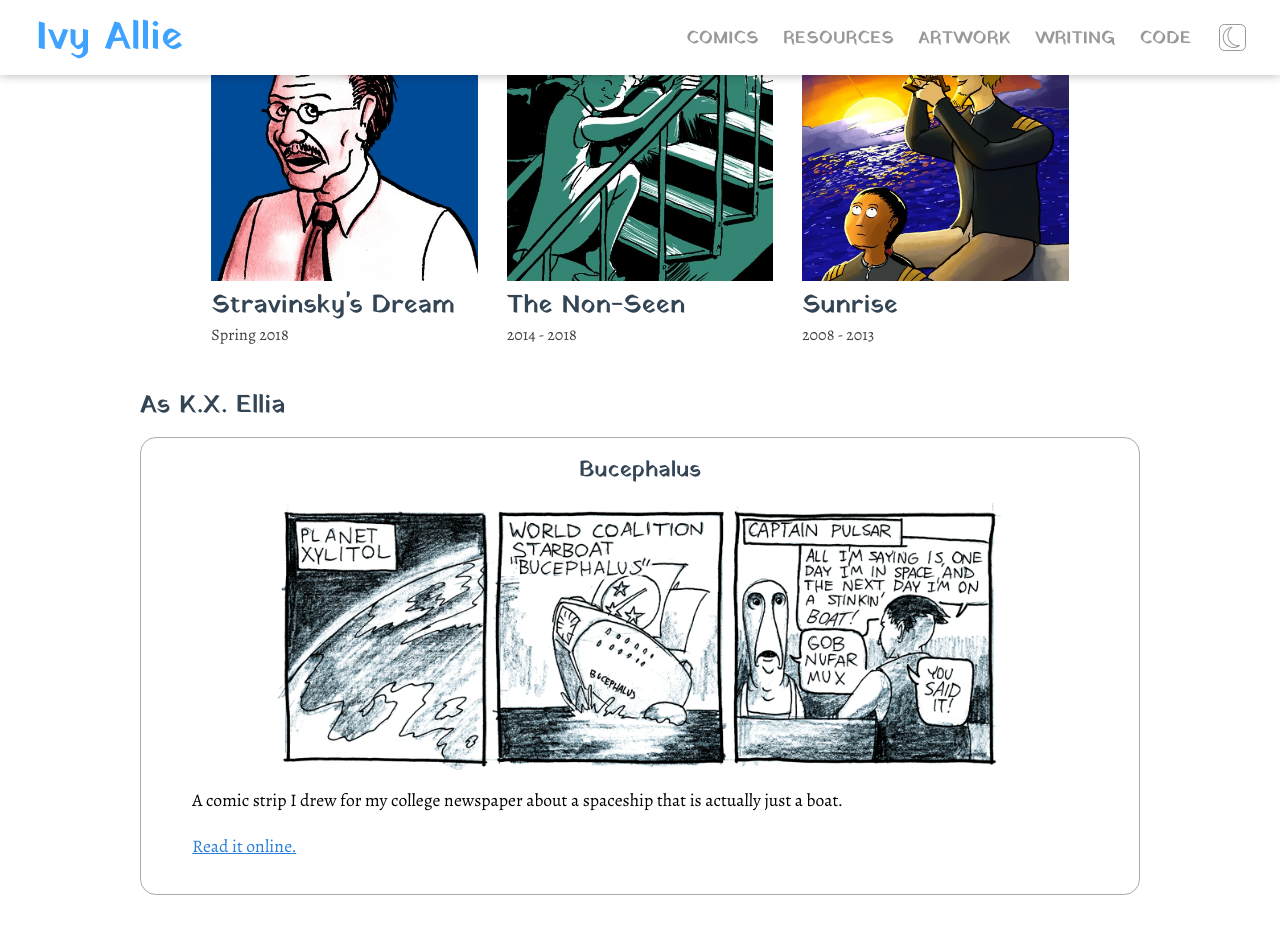
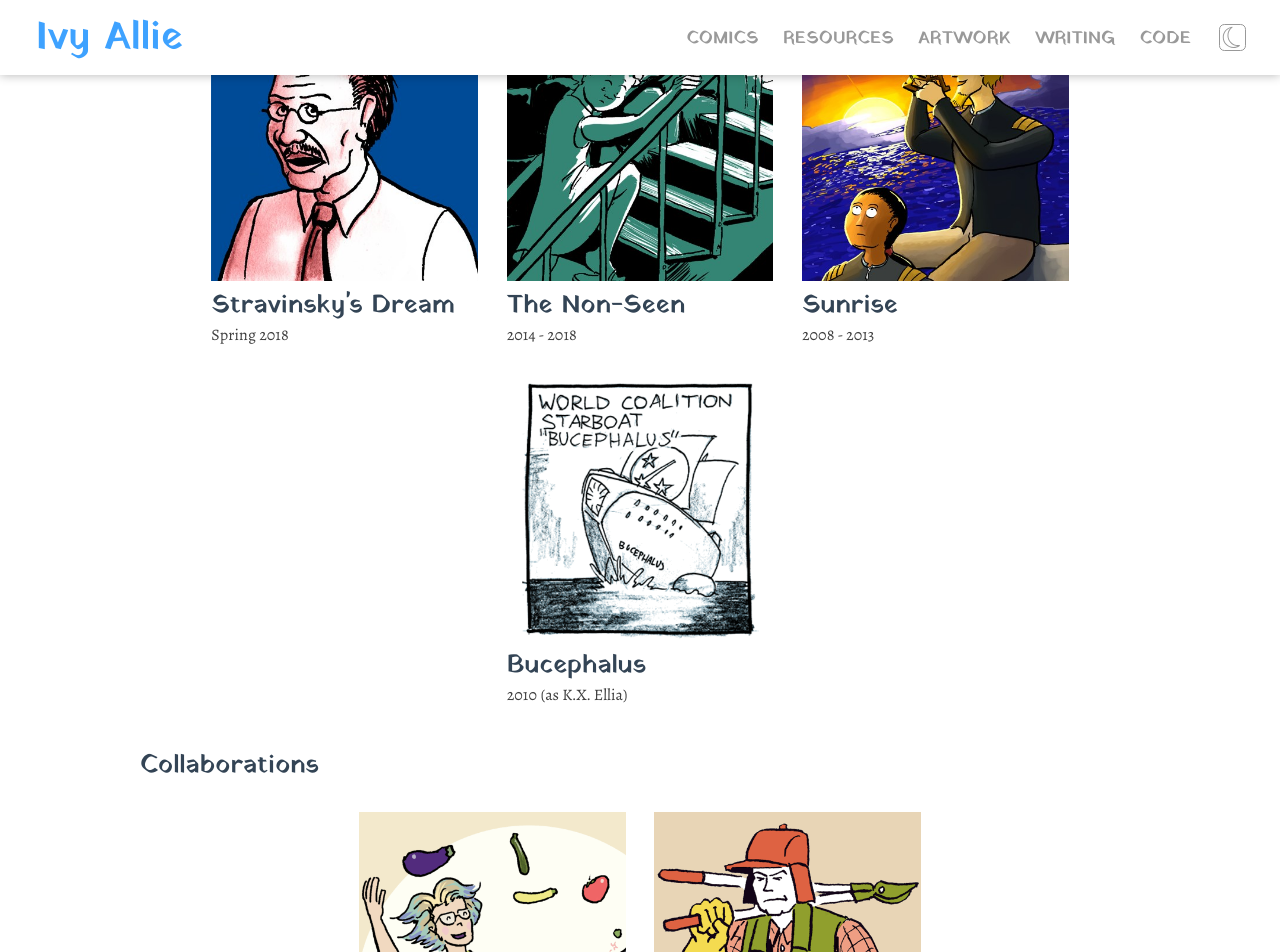
Before and after one commit to ivyallie/ivyallie.github.io, a Jekyll site: the page built from comics/index.html, in a window 1280 px wide and 1400 px high, scrolled down 1273 px. Shown: the top 952 px of the window. Built offline with Jekyll 4.4.1, drawn with Linux system fonts in a browser that asks for light colours; some of the changed text lies outside the part shown.

Commit message:
Restructured comics page and added links to Seven Days comics

```diff
--- a/assets/css/dark.css
+++ b/assets/css/dark.css
@@ -129,11 +129,11 @@ body {
     color: #d88026;
 }
 
-#comics_grid .comic_cell:hover {
+.comics_grid .comic_cell:hover {
     border-color:#d88026;
 }
 
-#comics_grid .comic_cell:hover h2 {
+.comics_grid .comic_cell:hover h2 {
     color:#d88026;
 }
 
--- a/assets/css/light.css
+++ b/assets/css/light.css
@@ -123,11 +123,11 @@ a {
     color: #277fd9;
 }
 
-#comics_grid .comic_cell:hover {
+.comics_grid .comic_cell:hover {
     border-color:#3ea2ff;
 }
 
-#comics_grid .comic_cell:hover h2 {
+.comics_grid .comic_cell:hover h2 {
     color:#3ea2ff;
 }
 
--- a/assets/css/style.css
+++ b/assets/css/style.css
@@ -597,24 +597,24 @@ section.post_listing p.datestamp {
     outline:none;
 }
 
-#comics_grid {
+.comics_grid {
     display: flex;
     flex-wrap: wrap;
     justify-content: center;
 }
 
-#comics_grid .comic_cell {
+.comics_grid .comic_cell {
     max-width: 200pt;
     padding:10pt;
     border: 1px solid rgba(0%,0%,0%,0)
 }
 
-#comics_grid .comic_cell a {
+.comics_grid .comic_cell a {
     text-decoration: none;
     margin:0;
 }
 
-#comics_grid .comic_cell a h2 {
+.comics_grid .comic_cell a h2 {
     margin:0;
 }
 
@@ -646,7 +646,7 @@ section.post_listing p.datestamp {
     color: #3f3f3f;
 }
 
-#comics_grid .comic_cell:hover {
+.comics_grid .comic_cell:hover {
     border:1px solid;
 }
 
--- a/comics/bucephalus.html
+++ b/comics/bucephalus.html
@@ -5,6 +5,11 @@ layout: default
 permalink: /comics/bucephalus/
 description: A gag comic about a spaceship that's actually just a boat.
 ---
+<p>These strips were originally published in the University of Connecticut's student paper, The Daily Campus, in fall of 2010, under the
+    pseudonym K.X. Ellia. I was paid $5 per strip, which for many years afterward remained the most money I'd ever made
+by drawing comics. The art is a bit sloppy but I still think this came out pretty fun. I did one other comic strip for
+the Daily Campus, <em>Past Tense</em>, which you will not find online on account of its not being very good.</p>
+
 <img src="/comics/images/bucephalus/bucephalus_0001.gif" alt="Bucephalus comic strip"/>
 <img src="/comics/images/bucephalus/bucephalus_0002.gif" alt="Bucephalus comic strip"/>
 <img src="/comics/images/bucephalus/bucephalus_0003.gif" alt="Bucephalus comic strip"/>
--- a/comics/index.html
+++ b/comics/index.html
@@ -3,7 +3,7 @@ title: Comics
 layout: default
 description: Comics written and drawn by Ivy Allie
 ---
-<div id="comics_grid">
+<div class="comics_grid">
      <div class="comic_cell"><a href="/comics/mirrorneuron2/"><img src="/comics/images/mirrorneuron2/mirror_neuron_preview.jpg"
                                                                alt="Mirror Neuron 2"/>
         <h2>Mirror Neuron 2</h2></a><span>March 2022</span></div>
@@ -38,15 +38,26 @@ description: Comics written and drawn by Ivy Allie
       <div class="comic_cell"><a href="/comics/sunrise/"><img
             src="/comics/images/sunrise_preview.jpg"/>
         <h2>Sunrise</h2><span class="datestamp">2008 - 2013</span></a></div>
+    <div class="comic_cell"><a href="/comics/bucephalus/"><img
+            src="/comics/images/bucephalus_preview.gif"/>
+        <h2>Bucephalus</h2><span class="datestamp">2010 (as K.X. Ellia)</span></a></div>
 
 </div>
 
-
-
-<h2>As K.X. Ellia</h2>
-<div class="comiclisting">
-    <h3>Bucephalus</h3>
-    <a href="/comics/bucephalus"><img src="/comics/images/bucephalus/bucephalus_0001.gif" alt="Bucephalus comic strip"/></a>
-    <p>A comic strip I drew for my college newspaper about a spaceship that is actually just a boat.</p>
-    <p><a href="/comics/bucephalus">Read it online.</a></p>
+<h2>Collaborations</h2>
+<div class="comics_grid">
+    <div class="comic_cell">
+        <a href="https://www.sevendaysvt.com/vermont/tender-transactions-if-restaurants-used-dating-apps-to-sell-themselves/Content?oid=35905276">
+            <img src="/comics/images/tender_transactions_preview.gif" />
+            <h2>Tender Transactions</h2>
+            <span class="datestamp">June 2022 (for Seven Days)</span>
+        </a>
+    </div>
+    <div class="comic_cell">
+        <a href="https://www.sevendaysvt.com/vermont/buzz-cult-a-new-vermonter-makes-the-cut/Content?oid=33311957">
+            <img src="/comics/images/buzzcult_preview.gif" />
+            <h2>Buzz Cult</h2>
+            <span class="datestamp">June 2021 (for Seven Days)</span>
+        </a>
+    </div>
 </div>
```
Also changed, not shown: comics/images/bucephalus_preview.gif (added), comics/images/buzzcult_preview.gif (added), comics/images/tender_transactions_preview.gif (added).
